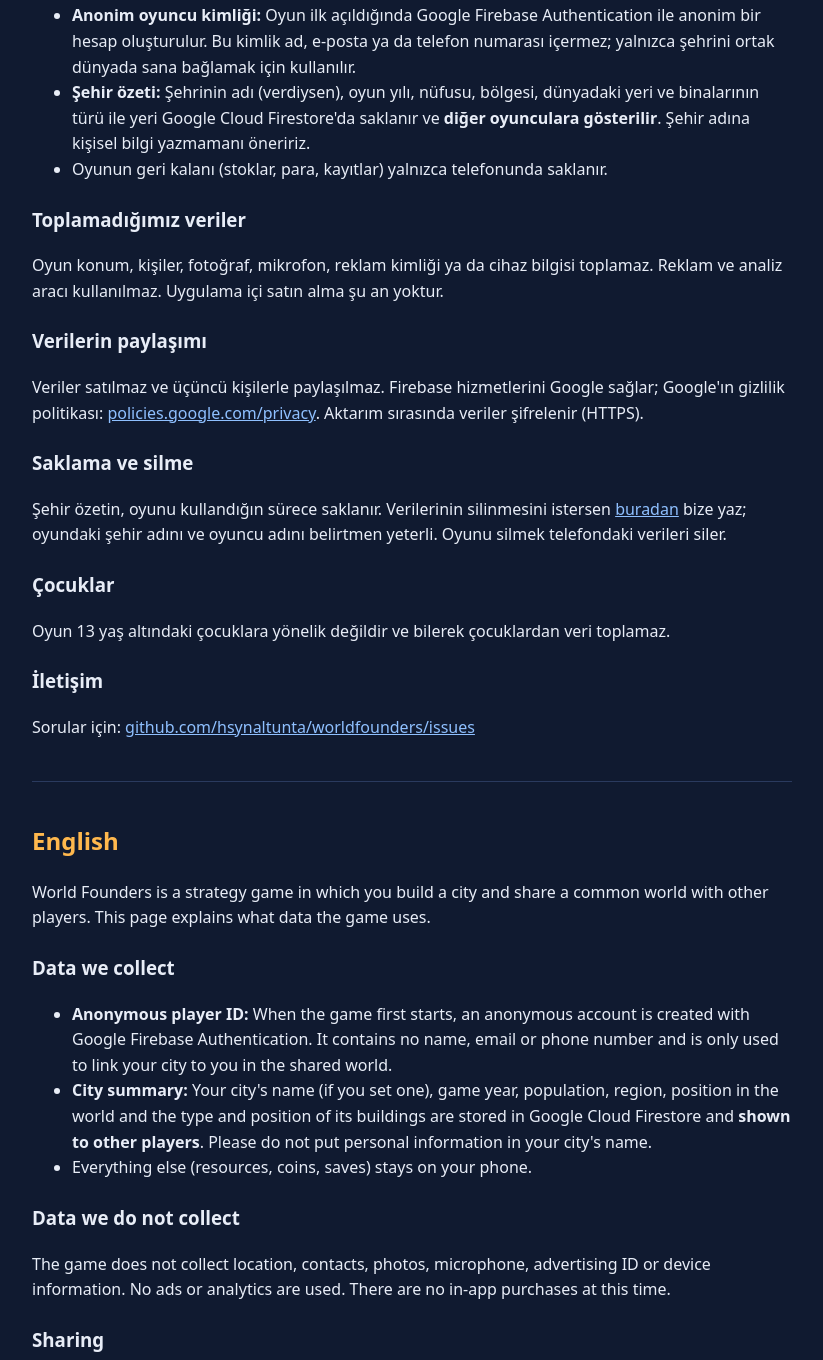
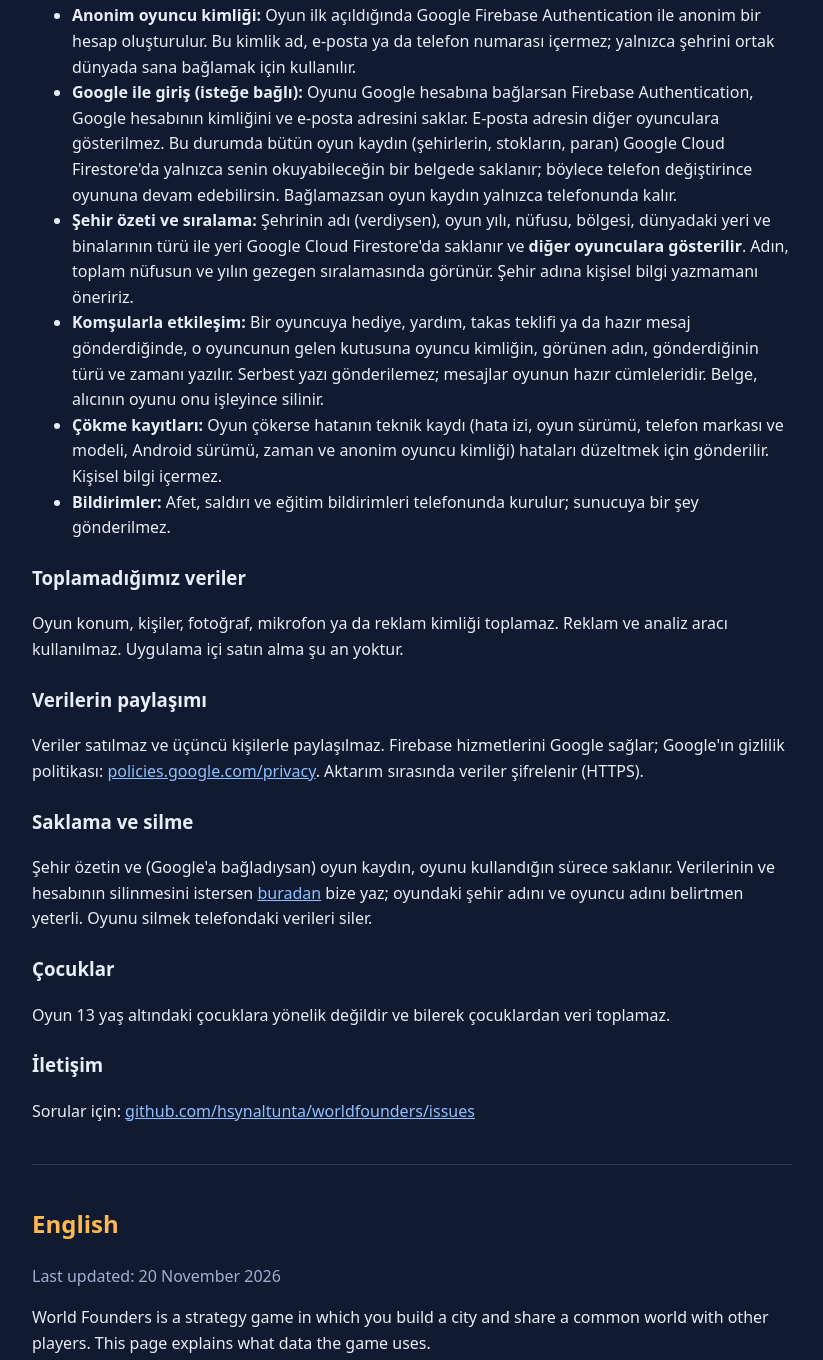
Before and after one commit to hsynaltunta/worldfounders, a plain HTML site: page gizlilik.html in a window 1280 px wide. Shown: the part 359-1719 px from the top of the page, without its empty margins (228-1051 px from the left). Drawn offline with Linux system fonts and the light colour scheme.

Commit message:
Gizlilik politikası: Google ile giriş, bulut kaydı, komşu etkileşimi, sıralama ve çökme kayıtları
Co-Authored-By: Claude Opus 5.5 <noreply@anthropic.com>

```diff
--- a/gizlilik.html
+++ b/gizlilik.html
@@ -18,7 +18,7 @@
 <body>
 <main>
 <h1>World Founders</h1>
-<p class="dim">Gizlilik Politikası · Son güncelleme: 19 Kasım 2026</p>
+<p class="dim">Gizlilik Politikası · Son güncelleme: 20 Kasım 2026</p>
 
 <h2>Türkçe</h2>
 <p>World Founders, şehir kurduğun ve diğer oyuncularla ortak bir dünyayı paylaştığın bir strateji oyunudur. Bu sayfa
@@ -29,24 +29,33 @@ oyunun hangi verileri kullandığını açıklar.</p>
   <li><b>Anonim oyuncu kimliği:</b> Oyun ilk açıldığında Google Firebase Authentication ile anonim bir hesap
     oluşturulur. Bu kimlik ad, e-posta ya da telefon numarası içermez; yalnızca şehrini ortak dünyada sana bağlamak
     için kullanılır.</li>
-  <li><b>Şehir özeti:</b> Şehrinin adı (verdiysen), oyun yılı, nüfusu, bölgesi, dünyadaki yeri ve binalarının türü ile
-    yeri Google Cloud Firestore'da saklanır ve <b>diğer oyunculara gösterilir</b>. Şehir adına kişisel bilgi
-    yazmamanı öneririz.</li>
-  <li>Oyunun geri kalanı (stoklar, para, kayıtlar) yalnızca telefonunda saklanır.</li>
+  <li><b>Google ile giriş (isteğe bağlı):</b> Oyunu Google hesabına bağlarsan Firebase Authentication, Google hesabının
+    kimliğini ve e-posta adresini saklar. E-posta adresin diğer oyunculara gösterilmez. Bu durumda bütün oyun kaydın
+    (şehirlerin, stokların, paran) Google Cloud Firestore'da yalnızca senin okuyabileceğin bir belgede saklanır; böylece
+    telefon değiştirince oyununa devam edebilirsin. Bağlamazsan oyun kaydın yalnızca telefonunda kalır.</li>
+  <li><b>Şehir özeti ve sıralama:</b> Şehrinin adı (verdiysen), oyun yılı, nüfusu, bölgesi, dünyadaki yeri ve
+    binalarının türü ile yeri Google Cloud Firestore'da saklanır ve <b>diğer oyunculara gösterilir</b>. Adın, toplam
+    nüfusun ve yılın gezegen sıralamasında görünür. Şehir adına kişisel bilgi yazmamanı öneririz.</li>
+  <li><b>Komşularla etkileşim:</b> Bir oyuncuya hediye, yardım, takas teklifi ya da hazır mesaj gönderdiğinde, o
+    oyuncunun gelen kutusuna oyuncu kimliğin, görünen adın, gönderdiğinin türü ve zamanı yazılır. Serbest yazı
+    gönderilemez; mesajlar oyunun hazır cümleleridir. Belge, alıcının oyunu onu işleyince silinir.</li>
+  <li><b>Çökme kayıtları:</b> Oyun çökerse hatanın teknik kaydı (hata izi, oyun sürümü, telefon markası ve modeli,
+    Android sürümü, zaman ve anonim oyuncu kimliği) hataları düzeltmek için gönderilir. Kişisel bilgi içermez.</li>
+  <li><b>Bildirimler:</b> Afet, saldırı ve eğitim bildirimleri telefonunda kurulur; sunucuya bir şey gönderilmez.</li>
 </ul>
 
 <h3>Toplamadığımız veriler</h3>
-<p>Oyun konum, kişiler, fotoğraf, mikrofon, reklam kimliği ya da cihaz bilgisi toplamaz. Reklam ve analiz aracı
-kullanılmaz. Uygulama içi satın alma şu an yoktur.</p>
+<p>Oyun konum, kişiler, fotoğraf, mikrofon ya da reklam kimliği toplamaz. Reklam ve analiz aracı kullanılmaz.
+Uygulama içi satın alma şu an yoktur.</p>
 
 <h3>Verilerin paylaşımı</h3>
 <p>Veriler satılmaz ve üçüncü kişilerle paylaşılmaz. Firebase hizmetlerini Google sağlar; Google'ın gizlilik politikası:
 <a href="https://policies.google.com/privacy">policies.google.com/privacy</a>. Aktarım sırasında veriler şifrelenir (HTTPS).</p>
 
 <h3>Saklama ve silme</h3>
-<p>Şehir özetin, oyunu kullandığın sürece saklanır. Verilerinin silinmesini istersen
-<a href="https://github.com/hsynaltunta/worldfounders/issues">buradan</a> bize yaz; oyundaki şehir adını ve oyuncu
-adını belirtmen yeterli. Oyunu silmek telefondaki verileri siler.</p>
+<p>Şehir özetin ve (Google'a bağladıysan) oyun kaydın, oyunu kullandığın sürece saklanır. Verilerinin ve hesabının
+silinmesini istersen <a href="https://github.com/hsynaltunta/worldfounders/issues">buradan</a> bize yaz; oyundaki şehir
+adını ve oyuncu adını belirtmen yeterli. Oyunu silmek telefondaki verileri siler.</p>
 
 <h3>Çocuklar</h3>
 <p>Oyun 13 yaş altındaki çocuklara yönelik değildir ve bilerek çocuklardan veri toplamaz.</p>
@@ -57,6 +66,7 @@ adını belirtmen yeterli. Oyunu silmek telefondaki verileri siler.</p>
 <hr>
 
 <h2>English</h2>
+<p class="dim">Last updated: 20 November 2026</p>
 <p>World Founders is a strategy game in which you build a city and share a common world with other players. This page
 explains what data the game uses.</p>
 
@@ -65,24 +75,36 @@ explains what data the game uses.</p>
   <li><b>Anonymous player ID:</b> When the game first starts, an anonymous account is created with Google Firebase
     Authentication. It contains no name, email or phone number and is only used to link your city to you in the shared
     world.</li>
-  <li><b>City summary:</b> Your city's name (if you set one), game year, population, region, position in the world and
-    the type and position of its buildings are stored in Google Cloud Firestore and <b>shown to other players</b>.
-    Please do not put personal information in your city's name.</li>
-  <li>Everything else (resources, coins, saves) stays on your phone.</li>
+  <li><b>Sign in with Google (optional):</b> If you link the game to your Google account, Firebase Authentication stores
+    your Google account ID and email address. Your email is not shown to other players. Your full game save (cities,
+    resources, coins) is then stored in Google Cloud Firestore in a document only you can read, so you can continue on
+    a new phone. If you do not link, your save stays on your phone only.</li>
+  <li><b>City summary and ranking:</b> Your city's name (if you set one), game year, population, region, position in
+    the world and the type and position of its buildings are stored in Google Cloud Firestore and <b>shown to other
+    players</b>. Your name, total population and year appear in the planet ranking. Please do not put personal
+    information in your city's name.</li>
+  <li><b>Interaction with neighbours:</b> When you send another player a gift, help, a trade offer or a preset message,
+    your player ID, display name, the type of item and the time are written to that player's inbox. Free text cannot be
+    sent; messages are the game's preset sentences. The entry is deleted once the recipient's game processes it.</li>
+  <li><b>Crash logs:</b> If the game crashes, a technical report (stack trace, game version, phone make and model,
+    Android version, time and anonymous player ID) is sent so we can fix the error. It contains no personal
+    information.</li>
+  <li><b>Notifications:</b> Disaster, raid and training notifications are scheduled on your phone; nothing is sent to a
+    server.</li>
 </ul>
 
 <h3>Data we do not collect</h3>
-<p>The game does not collect location, contacts, photos, microphone, advertising ID or device information. No ads or
-analytics are used. There are no in-app purchases at this time.</p>
+<p>The game does not collect location, contacts, photos, microphone or advertising ID. No ads or analytics are used.
+There are no in-app purchases at this time.</p>
 
 <h3>Sharing</h3>
 <p>Data is not sold or shared with third parties. Firebase is provided by Google:
 <a href="https://policies.google.com/privacy">policies.google.com/privacy</a>. Data is encrypted in transit (HTTPS).</p>
 
 <h3>Retention and deletion</h3>
-<p>Your city summary is kept while you use the game. To request deletion, contact us
-<a href="https://github.com/hsynaltunta/worldfounders/issues">here</a> with your city and player name. Uninstalling the
-game removes the data on your phone.</p>
+<p>Your city summary and (if linked to Google) your game save are kept while you use the game. To request deletion of
+your data and account, contact us <a href="https://github.com/hsynaltunta/worldfounders/issues">here</a> with your city
+and player name. Uninstalling the game removes the data on your phone.</p>
 
 <h3>Children</h3>
 <p>The game is not directed at children under 13 and does not knowingly collect data from children.</p>
```
